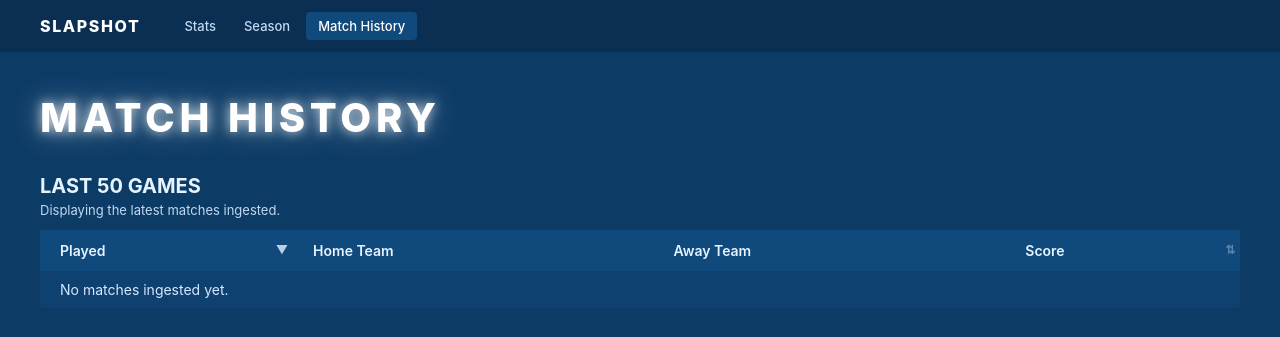
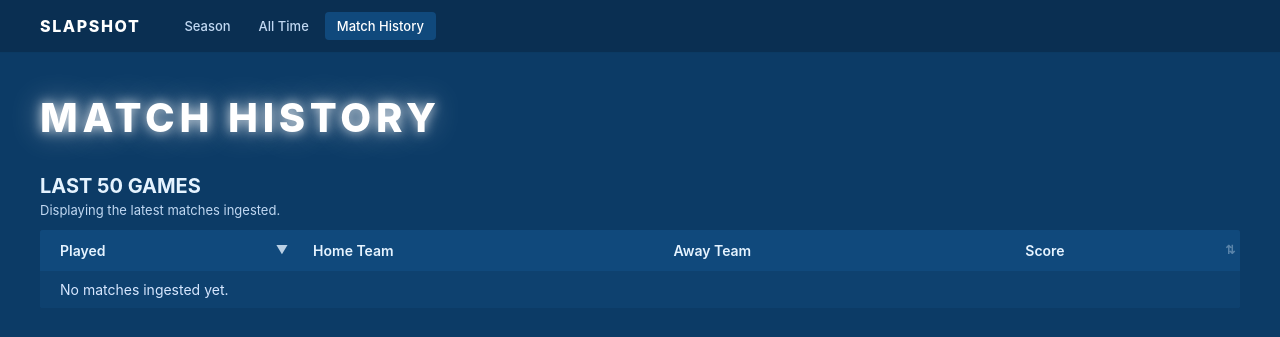
Before and after one commit to deck-phil/slapshot-service, a Django app: page /history/ in a window 1280 px wide. Shown: the top 337 px of the page. Run offline with Django 5.2, Linux system fonts and the light colour scheme; data that the repository does not hold is empty.

Commit message:
Make season the homepage, rename Stats to All Time

```diff
--- a/stats/urls.py
+++ b/stats/urls.py
@@ -7,8 +7,8 @@ from stats.views.player_totals_view import player_totals_view
 from stats.views.season_stats_view import season_stats_view
 
 urlpatterns = [
-    path("", player_totals_view, name="player_totals"),
-    path("season/", season_stats_view, name="season_stats"),
+    path("", season_stats_view, name="season_stats"),
+    path("all-time/", player_totals_view, name="player_totals"),
     path("ingest/", ingest_trigger_view, name="ingest_trigger"),
     path("history/", match_history_view, name="match_history"),
     path("history/<int:slapshot_id>/", player_match_history_view, name="player_match_history"),
--- a/templates/base.html
+++ b/templates/base.html
@@ -11,10 +11,10 @@
 <body>
 <nav class="top-nav">
   <div class="top-nav-inner">
-    <a href="{% url 'player_totals' %}" class="top-nav-brand">Slapshot</a>
+    <a href="{% url 'season_stats' %}" class="top-nav-brand">Slapshot</a>
     <div class="top-nav-links">
-      <a href="{% url 'player_totals' %}" class="top-nav-link{% if request.resolver_match.url_name == 'player_totals' %} active{% endif %}">Stats</a>
       <a href="{% url 'season_stats' %}" class="top-nav-link{% if request.resolver_match.url_name == 'season_stats' %} active{% endif %}">Season</a>
+      <a href="{% url 'player_totals' %}" class="top-nav-link{% if request.resolver_match.url_name == 'player_totals' %} active{% endif %}">All Time</a>
       <a href="{% url 'match_history' %}" class="top-nav-link{% if request.resolver_match.url_name == 'match_history' or request.resolver_match.url_name == 'player_match_history' %} active{% endif %}">Match History</a>
       {% if user.is_staff %}
         <a href="{% url 'ingest_trigger' %}" class="top-nav-link{% if request.resolver_match.url_name == 'ingest_trigger' %} active{% endif %}">Ingest</a>
```
